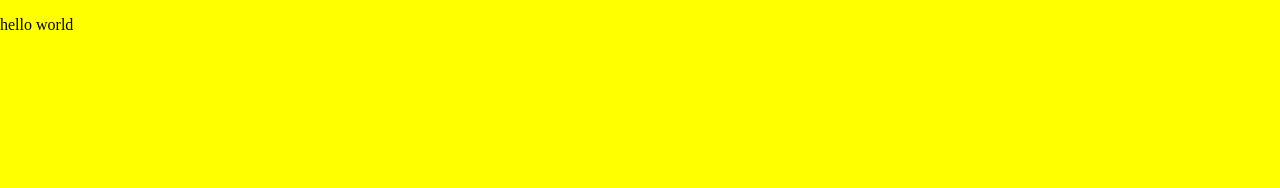
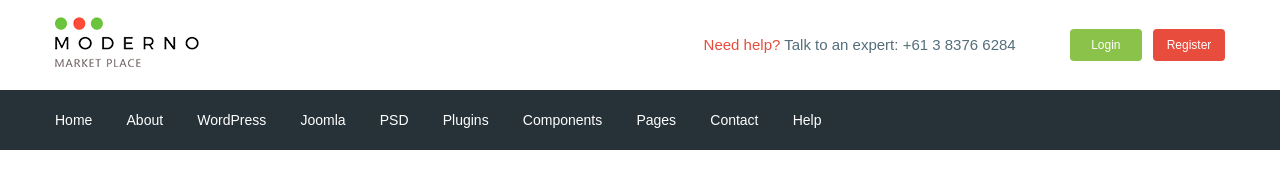
Before and after one commit to elzhas13/moderno, a website: page app/index.html in a window 1280 px wide. Drawn offline with nearby package versions, Linux system fonts and the light colour scheme; files that its build step writes are made by us from their sources.

Commit message:
added header

```diff
--- a/app/index.html
+++ b/app/index.html
@@ -1,16 +1,105 @@
 <!DOCTYPE html>
 <html lang="en">
+
 <head>
     <meta charset="UTF-8">
     <meta name="viewport" content="width=device-width, initial-scale=1.0">
-    <title>Document</title>
+    <title>Start Template</title>
+    <link rel="preconnect" href="https://fonts.gstatic.com">
+    <link href="https://fonts.googleapis.com/css2?family=Roboto:wght@500;700&display=swap" rel="stylesheet">
     <link rel="stylesheet" href="css/libs.min.css">
     <link rel="stylesheet" href="css/style.min.css">
 </head>
+
 <body>
-    <p>hello world</p>
+    <header class="header">
+        <div class="header__top">
+            <div class="container">
+                <div class="header__top-inner">
+                    <div class="header__logo">
+                        <a href="#">
+                            <img src="images/logo.png" alt="">
+                        </a>
+                    </div>
+                    <div class="header__text">
+                        <a href="#">
+                            <span>Need help?</span>
+                        </a>
+                        Talk to an expert:
+                        <a class="header__phone" href="tel:61383766284"> +61 3 8376 6284</a>
+                    </div>
+                    <div class="header__box">
+                        <a class="basket" href="#"></a>
+                        <a class="header__btn header__btn-login" href="">Login</a>
+                        <a class="header__btn header__btn-register" href="">Register</a>
+                    </div>
+                </div>
+            </div>
+        </div>
+
+        <div class="header__menu">
+            <div class="container">
+                <nav class="menu">
+                    <ul class="menu__list">
+                        <li>
+                            <a href="#">
+                                Home
+                            </a>
+                        </li>
+                        <li>
+                            <a href="#">
+                                About
+                            </a>
+                        </li>
+                        <li>
+                            <a href="#">
+                                WordPress
+                            </a>
+                        </li>
+                        <li>
+                            <a href="#">
+                                Joomla
+                            </a>
+                        </li>
+                        <li>
+                            <a href="#">
+                                PSD
+                            </a>
+                        </li>
+                        <li>
+                            <a href="#">
+                                Plugins
+                            </a>
+                        </li>
+                        <li>
+                            <a href="#">
+                                Components
+                            </a>
+                        </li>
+                        <li>
+                            <a href="#">
+                                Pages
+                            </a>
+                        </li>
+                        <li>
+                            <a href="#">
+                                Contact
+                            </a>
+                        </li>
+                        <li>
+                            <a href="#">
+                                Help
+                            </a>
+                        </li>
+                    </ul>
+                </nav>
+            </div>
+        </div>
+    </header>
+
     <script src="https://ajax.googleapis.com/ajax/libs/jquery/3.5.1/jquery.min.js"></script>
     <script src="js/libs.min.js"></script>
     <script src="js/main.min.js"></script>
 </body>
+
 </html>
--- /dev/null
+++ b/app/scss/_fonts.scss
@@ -0,0 +1,8 @@
+// Fonts styles
+@font-face{
+    font-family: 'Roboto-Regular', sans-serif;
+    src: url('../fonts/Roboto-Regular.woff2') format('woff2'),
+         url('../fonts/Roboto-Regular.woff') format('woff');
+    font-weight: 400;
+    font-display: swap;
+}
--- /dev/null
+++ b/app/scss/_global.scss
@@ -0,0 +1,31 @@
+html{
+    box-sizing: border-box;
+}
+*,
+*::before,
+*::after{
+    box-sizing: inherit;
+}
+a{
+    display: inline-block;
+    text-decoration: none;
+    color:$text;
+}
+ul,
+li{
+    margin: 0;
+    padding: 0;
+    list-style: none;
+}
+body{
+    font-family: 'Roboto-Regular', sans-serif;
+    font-weight: 400px;
+    font-size:15px;
+    line-height: 24px;
+    color:$text;
+}
+.container{
+    max-width: 1200px;
+    margin: 0 auto;
+    padding: 0 15px;
+}
--- /dev/null
+++ b/app/scss/_vars.scss
@@ -0,0 +1,6 @@
+// Variables
+$text:#546e7a;
+$red:#e74c3c;
+$green:#8bc34a;
+$bg:#263238;
+$grey:#f4f6f5;
--- a/app/scss/style.scss
+++ b/app/scss/style.scss
@@ -1,18 +1,53 @@
-html{
-    box-sizing: border-box;
+@import 'vars';
+@import 'global';
+@import 'fonts';
 
+.header__top-inner{
+    display: flex;
+    justify-content: space-between;
+    height: 90px;
+    align-items: center;
 }
-*,
-*::before,
-*::after{
-    box-sizing: inherit;
+.header__text{
+    margin-left: auto;
+    margin-right: 50px;
+    span{
+        color:$red;
+    }
 }
-body{
-    margin: 0;
+
+.header__btn{
+    padding: 4px;
+    width: 72px;
+    border-radius: 4px;
+    text-align: center;
+    color:#fff;
+    font-size:12px;
 }
-.box{
-    font-size: 12px;
+.header__btn-login{
+    background-color: $green;
 }
-body{
-    background-color:yellow;
+.header__btn-register{
+    background-color: $red;
+    margin-left: 7px;
 }
+.header__menu{
+    background-color:$bg;
+}
+.menu{
+    display: flex;
+    align-items: center;
+    height: 60px;
+}
+.menu__list{
+    li{
+        display:inline-block;
+        & + li{
+            margin-left: 30px;
+        }
+    }
+    a{
+        color:#fff;
+        font-size:14px;
+    }
+}
--- a/gulpfile.js
+++ b/gulpfile.js
@@ -9,7 +9,7 @@ let gulp = require('gulp'),
 
 
 gulp.task('sass', function(){
-    return  gulp.src('app/scss/style.scss')
+    return  gulp.src('app/scss/**/*.scss')
             .pipe(sass({outputStyle: 'compressed'}))
             .pipe(rename({suffix: '.min'}))
             .pipe(autoprefixer({
@@ -59,7 +59,7 @@ gulp.task('browser-sync', function () {
 });
 
 gulp.task('watch', function(){
-    gulp.watch('app/scss/style.scss', gulp.parallel('sass'))
+    gulp.watch('app/scss/**/*.scss', gulp.parallel('sass'))
     gulp.watch('app/*.html', gulp.parallel('html'))
     gulp.watch('app/js/*.js', gulp.parallel('js'))
 });
```
Also changed, not shown: app/fonts/Roboto-Regular.woff (added), app/fonts/Roboto-Regular.woff2 (added), app/images/content/product-item.jpg (added), app/images/content/user.jpg (added), app/images/icons/search.png (added), app/images/logo.png (added), app/images/search-bg.jpg (added).
